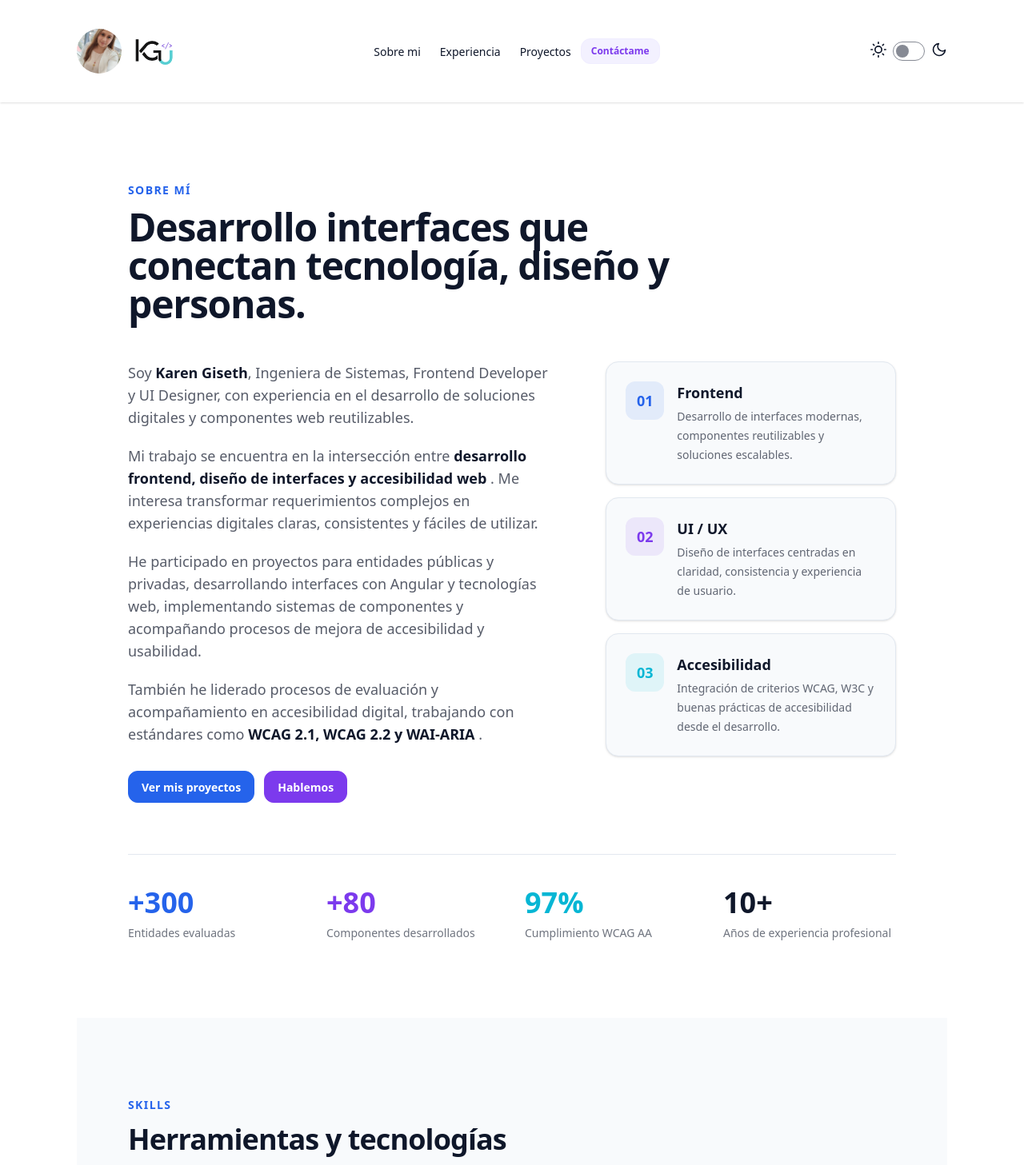
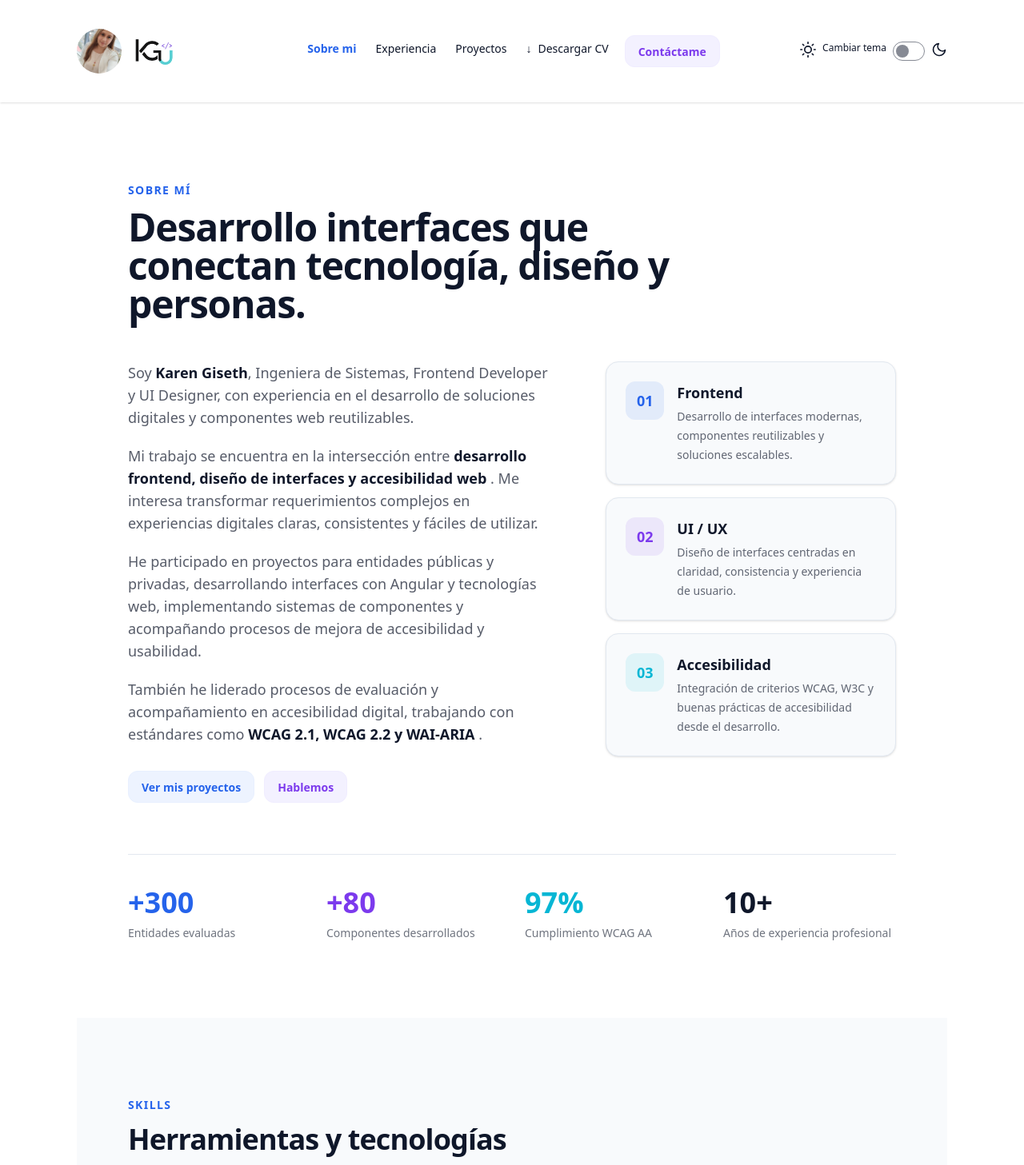
Before and after one commit to karengiseth23/portafolio, an Angular app: page /aboutMe in a window 1280 px wide. Shown: the top 1457 px of the page at 80% size. Built offline with nearby package versions, Linux system fonts and the light colour scheme.

Commit message:
Mejoras de accesibilidad

```diff
--- a/src/app/components/about/about.html
+++ b/src/app/components/about/about.html
@@ -65,12 +65,12 @@
 
           <a
             routerLink="/projects"
-            class="btn btn-primary"
+            class="btn btn-primary btn-soft"
           >
             Ver mis proyectos
           </a>
 
-          <button class="btn btn-secondary"  (click)="mostrarModalContacto = true" >Hablemos</button>
+          <button class="btn btn-soft btn-secondary"  (click)="mostrarModalContacto = true" >Hablemos</button>
         </div>
 
       </div>
--- a/src/app/components/footer/footer.html
+++ b/src/app/components/footer/footer.html
@@ -1,5 +1,5 @@
 <footer class="footer footer-horizontal footer-center bg-neutral text-neutral-content items-center">
-    <img src="img/Designer.png" class="w-40 mx-auto">
+    <img src="img/Designer.png" class="w-40 mx-auto" alt="Logo personal">
     <p>
       Copyright © 2026 - All rights reserved
     </p>
--- a/src/app/components/navbar/navbar.css
+++ b/src/app/components/navbar/navbar.css
@@ -0,0 +1,5 @@
+.focus-accessible:focus-visible {
+  outline: 3px solid var(--color-primary);
+  outline-offset: 3px;
+  box-shadow: 0 0 0 5px var(--color-base-100);
+}
--- a/src/app/components/navbar/navbar.html
+++ b/src/app/components/navbar/navbar.html
@@ -10,23 +10,33 @@
           tabindex="-1"
           class="menu menu-sm dropdown-content bg-base-100 rounded-box z-1 mt-3 w-52 p-2 shadow">
           <li><a
-            routerLink="/home"
-            routerLinkActive="text-primary"
-            [routerLinkActiveOptions]="{ exact: true }"
+            routerLink="/aboutMe"
+            routerLinkActive="text-primary font-bold"
+
             >Sobre mi</a></li>
           <li><a
             routerLink="/experiencie"
-            routerLinkActive="text-primary"
+            routerLinkActive="text-primary font-bold"
             >Experiencia</a></li>
           <li><a
             routerLink="/projects"
-            routerLinkActive="text-primary">Proyectos</a></li>
+            routerLinkActive="text-primary font-bold">Proyectos</a>
+          </li>
           <li>
             <a
-            class="btn btn-soft btn-primary"
+              href="Karen-Giseth-Urrego-Frontend-Developer.pdf"
+              download
+              aria-label="Descargar hoja de vida en formato PDF">
+              <span aria-hidden="true">↓</span>
+              Descargar CV
+            </a>
+          </li>
+          <li>
+            <button
+            class="btn btn-soft btn-primary mx-2"
             (click)="mostrarModalContacto = true">
             Contáctame
-          </a>
+            </button>
           </li>
 
         </ul>
@@ -39,35 +49,45 @@
         </div>
       </div>
       <span class="hidden">Karen U</span>
-      <img src="img/logoKaren.png" class="w-20">
+      <img src="img/logoKaren.png" class="w-20" alt="Logo personal">
     </div>
     <div class="navbar-center hidden lg:flex">
       <ul class="menu menu-horizontal px-1">
         <li><a
-            routerLink="/home"
-            routerLinkActive="text-primary"
+            routerLink="/aboutMe"
+            routerLinkActive="text-primary font-bold"
             [routerLinkActiveOptions]="{ exact: true }"
             >Sobre mi</a></li>
         <li><a
             routerLink="/experience"
-            routerLinkActive="text-primary"
+            routerLinkActive="text-primary font-bold"
             >Experiencia</a></li>
         <li><a
             routerLink="/projects"
-            routerLinkActive="text-primary"
-            >Proyectos</a></li>
-            <li>
+            routerLinkActive="text-primary font-bold"
+            >Proyectos</a>
+        </li>
+        <li>
             <a
-            class="btn btn-sm btn-soft btn-secondary"
+              href="Karen-Giseth-Urrego-Frontend-Developer.pdf"
+              download
+              aria-label="Descargar hoja de vida en formato PDF">
+              <span aria-hidden="true">↓</span>
+              Descargar CV
+            </a>
+        </li>
+        <li>
+            <button
+            class="btn btn-md btn-soft btn-secondary mx-2"
             (click)="mostrarModalContacto = true">
             Contáctame
-          </a>
-          </li>
+            </button>
+        </li>
       </ul>
     </div>
 
   <div class="navbar-end">
-    <label class="flex cursor-pointer gap-2">
+    <label class="flex cursor-pointer gap-2 text-xs" id="theme">
 
       <!-- Sol -->
       <svg
@@ -88,13 +108,14 @@
 
       </svg>
 
+    Cambiar tema
       <!-- Toggle -->
       <input
+        id="theme"
         type="checkbox"
         class="toggle"
         [checked]="isDark"
-        (change)="toggleTheme()"
-        aria-label="Cambiar tema" />
+        (change)="toggleTheme()" />
 
       <!-- Luna -->
       <svg
@@ -111,7 +132,6 @@
         <path d="M21 12.79A9 9 0 1 1 11.21 3 7 7 0 0 0 21 12.79z"></path>
 
       </svg>
-
     </label>
   </div>
   </div>
--- a/src/app/components/projects/projects.html
+++ b/src/app/components/projects/projects.html
@@ -29,14 +29,14 @@
 
       @for (project of projects; track project.id) {
 
-        <a [routerLink]="['/project', project.id]">
+        <a [routerLink]="['/project', project.id]"  class="rounded-xl">
         <article
           class="card border border-base-300 bg-base-100 transition duration-300 hover:-translate-y-1 hover:shadow-xl">
 
           <figure class="h-52 overflow-hidden">
             <img
               [src]="project.image"
-              [alt]="project.title"
+              [alt]="project.alt"
               class="h-full w-full object-cover transition duration-500 hover:scale-105"
             />
           </figure>
--- a/src/app/data/projects.ts
+++ b/src/app/data/projects.ts
@@ -15,6 +15,8 @@ export const PROJECTS: Project[]=[
     'Diseño y desarrollo de un framework frontend para la integración de trámites digitales de ADRES con GOV.CO, orientado a construir experiencias consistentes, responsivas y accesibles.',
 
   image: 'img/furpen.png',
+
+  alt: 'Interfaz del framework frontend desarrollado para la integración de trámites de ADRES con GOV.CO',
 
   category: 'Frontend',
 
@@ -57,6 +59,8 @@ export const PROJECTS: Project[]=[
 
   image: 'img/bonita.png',
 
+  alt: 'Interfaz de solución digital para BBVA desarrollada con BonitaSoft',
+
   category: 'Frontend',
 
   role:
@@ -97,6 +101,8 @@ export const PROJECTS: Project[]=[
 
   image: 'img/piki.jpg',
 
+  alt: 'Interfaz de PIKI para consultar y gestionar la historia clínica de mascotas',
+
   category: 'Frontend',
 
   role:
@@ -136,6 +142,8 @@ export const PROJECTS: Project[]=[
 
   image: 'img/odasi.png',
 
+  alt: 'Interfaz web responsive desarrollada para soluciones digitales de Odasi',
+
   category: 'Frontend',
 
   role:
@@ -165,6 +173,8 @@ export const PROJECTS: Project[]=[
     'Diseño y desarrollo frontend de una plataforma para digitalizar el proceso de inspección de naves marítimas realizado por la Armada de Colombia.',
 
   image: 'img/genav.png',
+
+  alt: 'Interfaz del sistema digital para inspección de naves marítimas',
 
   category: 'Frontend',
 
@@ -204,6 +214,8 @@ export const PROJECTS: Project[]=[
     'Diseño y desarrollo de componentes web reutilizables para estandarizar la construcción de interfaces digitales dentro del ecosistema GOV.CO.',
 
   image: 'img/cdngovco.png',
+
+  alt: 'Componentes de interfaz del sistema de diseño web del ecosistema GOV.CO',
 
   category: 'Design System',
 
@@ -245,6 +257,8 @@ export const PROJECTS: Project[]=[
     'Estrategia de mejora de accesibilidad para la Sede Electrónica de la Superintendencia de Industria y Comercio, enfocada en la remediación técnica, auditoría y acompañamiento a equipos de desarrollo.',
 
   image: 'img/superintendencia.png',
+
+  alt: 'Interfaz de la Sede Electrónica de la Superintendencia de Industria y Comercio evaluada para accesibilidad digital',
 
   category: 'Accesibilidad',
 
@@ -288,6 +302,8 @@ export const PROJECTS: Project[]=[
 
   image: 'img/guiaaccesibilidad.png',
 
+  alt: 'Material visual del Kit Guía Nacional de Accesibilidad Web para equipos de diseño y desarrollo',
+
   category: 'Accesibilidad',
 
   role:
@@ -330,6 +346,8 @@ export const PROJECTS: Project[]=[
 
   image: 'img/bancolombia.png',
 
+  alt: 'Interfaz de Landing Page de Bancolombia evaluada mediante una auditoría de accesibilidad',
+
   category: 'Accesibilidad',
 
   role:
--- a/src/app/models/project.ts
+++ b/src/app/models/project.ts
@@ -5,6 +5,7 @@ export interface Project {
 
   description: string;
   image: string;
+  alt: string;
 
   category: string;
   technologies: string[];
--- a/src/index.html
+++ b/src/index.html
@@ -1,8 +1,8 @@
 <!doctype html>
-<html lang="en">
+<html lang="es">
 <head>
   <meta charset="utf-8">
-  <title>Portafolio</title>
+  <title>Portafolio Frontend</title>
   <base href="/">
   <meta name="viewport" content="width=device-width, initial-scale=1">
   <link rel="icon" type="image/x-icon" href="favicon.ico">
--- a/src/styles.css
+++ b/src/styles.css
@@ -98,3 +98,11 @@
   --depth: 0;
   --noise: 0;
 }
+
+/* Accesibily for keyboard */
+button:focus-visible,
+a:focus-visible, input:focus-visible {
+  outline: 3px solid var(--color-primary);
+  outline-offset: 3px;
+  box-shadow: 0 0 0 5px var(--color-base-100);
+}
```
Also changed, not shown: 1 other file (tests, documents, lock files or other folders).
